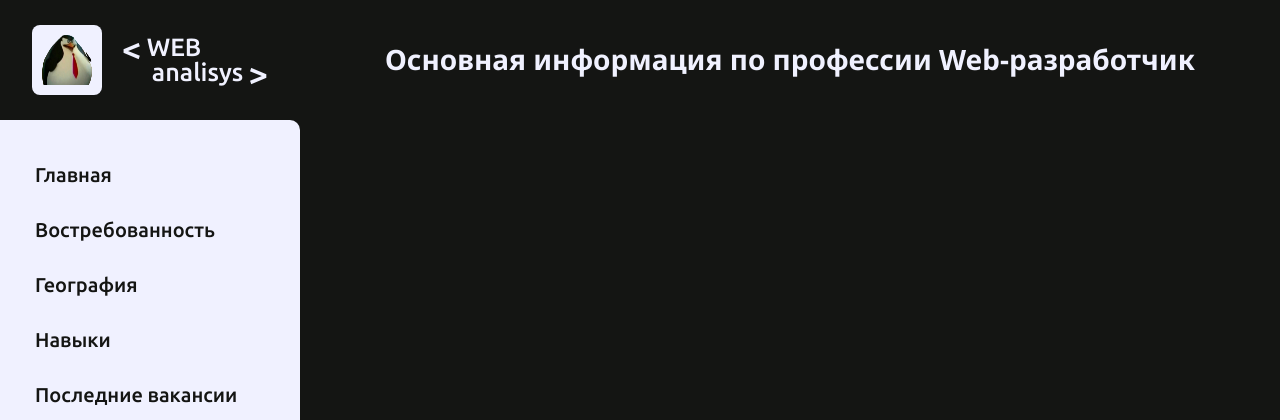
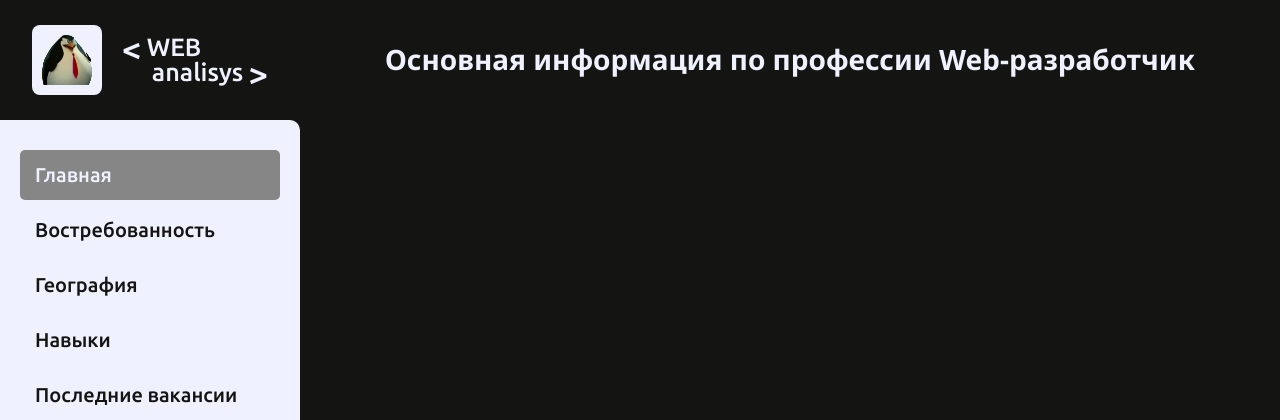
Before and after one commit to caimanchik/professionProject, a Django app: page / in a window 1280 px wide. Shown: the top 420 px of the page. Run offline with Django 4.2, Linux system fonts and the light colour scheme; data that the repository does not hold is empty.

Commit message:
last commit

```diff
--- a/static/css/base.css
+++ b/static/css/base.css
@@ -149,6 +149,11 @@ body {
 	display: block;
 	border-radius: 5px;
 	transition: all ease .3s;
+}
+
+.link-nav.selected {
+	background-color: #868686;
+	color: #f0f1ff;
 }
 
 .link-nav:hover {
--- /dev/null
+++ b/static/scripts/script.js
@@ -0,0 +1,12 @@
+let loc = document.location
+
+if (loc.href.indexOf('demand') > 0)
+    document.querySelector('.demand').classList.add('selected')
+else if (loc.href.indexOf('geography') > 0)
+    document.querySelector('.geo').classList.add('selected')
+else if (loc.href.indexOf('skills') > 0)
+    document.querySelector('.skills').classList.add('selected')
+else if (loc.href.indexOf('latest') > 0)
+    document.querySelector('.latest').classList.add('selected')
+else
+    document.querySelector('.home').classList.add('selected')
--- a/templates/base.html
+++ b/templates/base.html
@@ -26,27 +26,27 @@
         <nav class="navigation">
             <ul class="list-nav">
                 <li class="list-nav-item">
-                    <a class="link-nav" href="{% url 'main' %}">
+                    <a class="link-nav home" href="{% url 'main' %}">
                         <span class="link-wrap">Главная</span>
                     </a>
                 </li>
                 <li class="list-nav-item">
-                    <a class="link-nav" href="{% url 'demand' %}">
+                    <a class="link-nav demand" href="{% url 'demand' %}">
                         <span class="link-wrap">Востребованность</span>
                     </a>
                 </li>
                 <li class="list-nav-item">
-                    <a class="link-nav" href="{% url 'geo' %}">
+                    <a class="link-nav geo" href="{% url 'geo' %}">
                         <span class="link-wrap">География</span>
                     </a>
                 </li>
                 <li class="list-nav-item">
-                    <a class="link-nav" href="{% url 'skills' %}">
+                    <a class="link-nav skills" href="{% url 'skills' %}">
                         <span class="link-wrap">Навыки</span>
                     </a>
                 </li>
                 <li class="list-nav-item">
-                    <a class="link-nav" href="{% url 'latest' %}">
+                    <a class="link-nav latest" href="{% url 'latest' %}">
                         <span class="link-wrap">Последние вакансии</span>
                     </a>
                 </li>
@@ -71,5 +71,6 @@
     </main>
     {% block scripts %}
     {% endblock scripts %}
+    <script src="{% static 'scripts/script.js' %}"></script>
 </body>
 </html>
```
Also changed, not shown: 1 other file.
